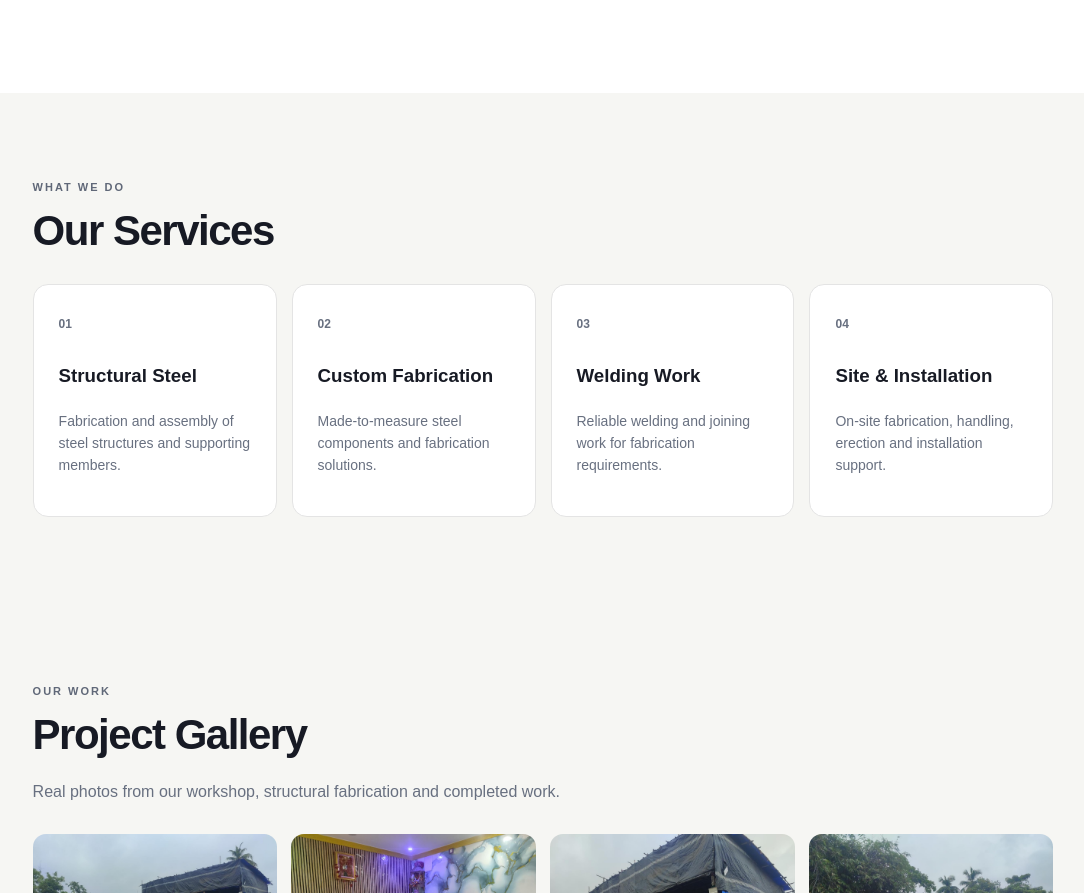
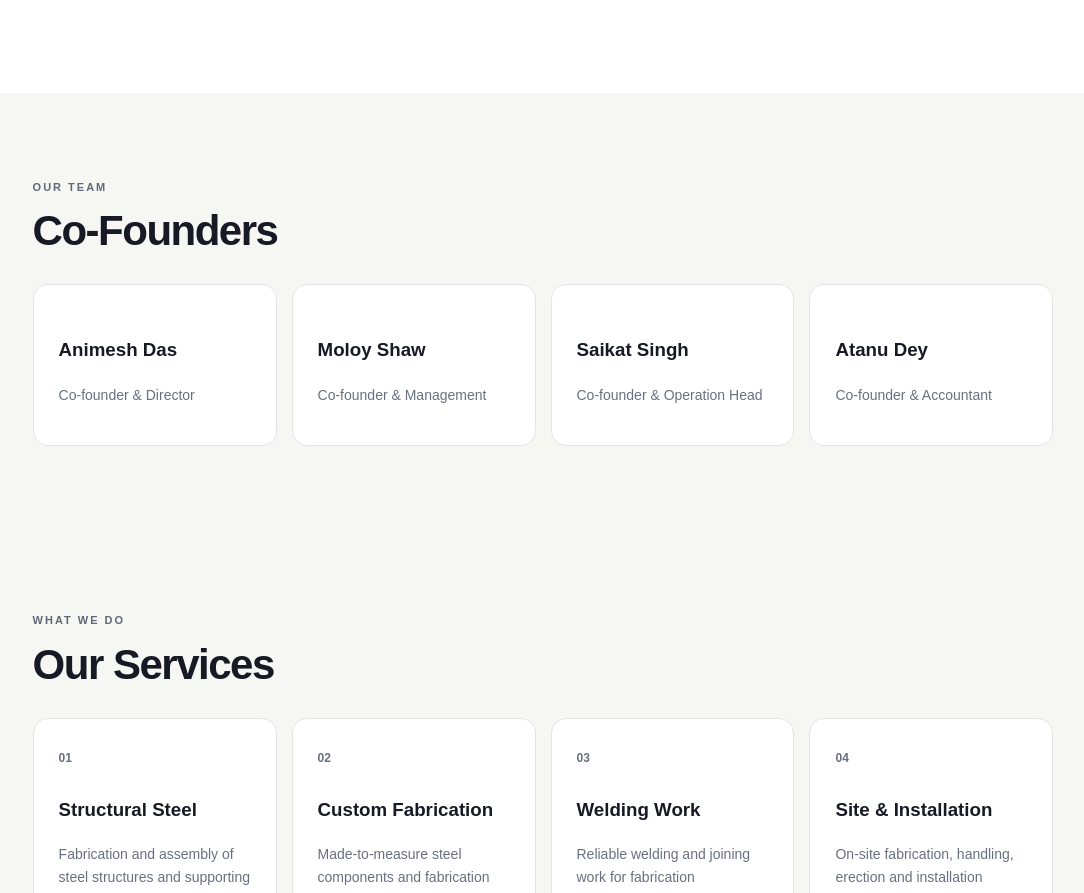
Before and after one commit to atanudey2808-coder/aadhrika-fabricators, a plain HTML site: page index.html in a window 1280 px wide. Shown: the part 968-1861 px from the top of the page, without its empty margins (97-1181 px from the left). Drawn offline with Linux system fonts and the light colour scheme.

Commit message:
Update index.html

```diff
--- a/index.html
+++ b/index.html
@@ -15,6 +15,17 @@
 <img class="heroimg" src="project-5.jpg" alt="Structural steel fabrication project"></section>
 <section id="about" class="section white"><small>ABOUT US</small><h2>Fabrication that works as hard as you do.</h2>
 <p>AADHRIKA FABRICATORS provides practical metal fabrication and structural work for projects that demand strength, accuracy and dependable execution. From workshop fabrication to site work and installation, we focus on getting the job done properly.</p></section>
+<section id="team" class="section">
+  <small>OUR TEAM</small>
+  <h2>Co-Founders</h2>
+
+  <div class="cards">
+    <div><h3>Animesh Das</h3><p>Co-founder & Director</p></div>
+    <div><h3>Moloy Shaw</h3><p>Co-founder & Management</p></div>
+    <div><h3>Saikat Singh</h3><p>Co-founder & Operation Head</p></div>
+    <div><h3>Atanu Dey</h3><p>Co-founder & Accountant</p></div>
+  </div>
+</section>
 <section id="services" class="section"><small>WHAT WE DO</small><h2>Our Services</h2><div class="cards">
 <div><b>01</b><h3>Structural Steel</h3><p>Fabrication and assembly of steel structures and supporting members.</p></div>
 <div><b>02</b><h3>Custom Fabrication</h3><p>Made-to-measure steel components and fabrication solutions.</p></div>
```
